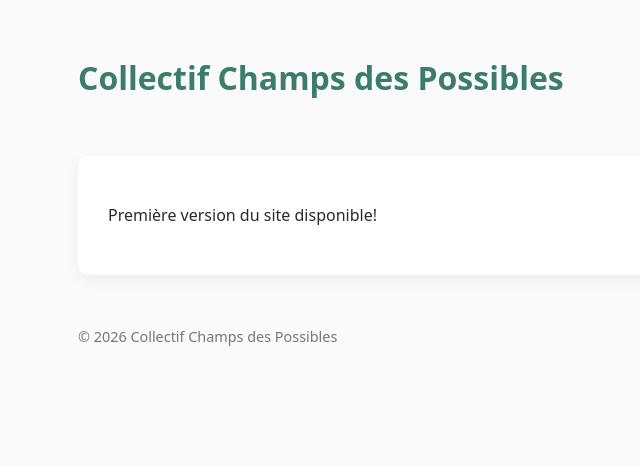
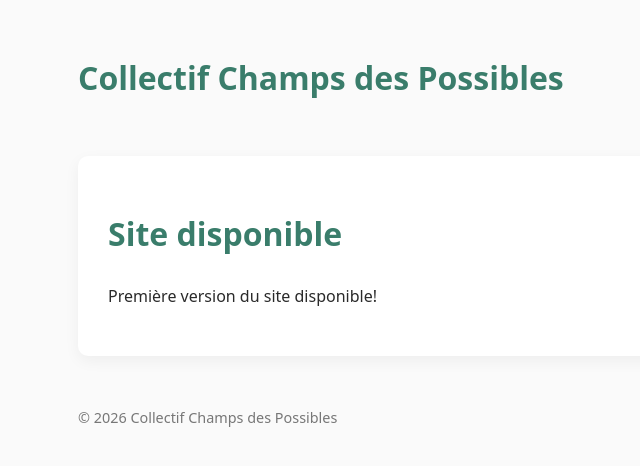
Before and after one commit to champs-des-possibles/champs-des-possibles.github.io, a Jekyll site: the page built from _posts/2026-03-11-online.md, in a window 1280 px wide. Shown: the top 466 px of the page, without its empty margins (137-777 px from the left). Built offline with Jekyll 4.4.1, drawn with Linux system fonts in a browser that asks for light colours; our own code applies the rules of GitHub Pages for plain Markdown files.

Commit message:
Update post title for site availability

```diff
--- a/_posts/2026-03-11-online.md
+++ b/_posts/2026-03-11-online.md
@@ -1 +1,3 @@
+# Site disponible
+
 Première version du site disponible!
```
